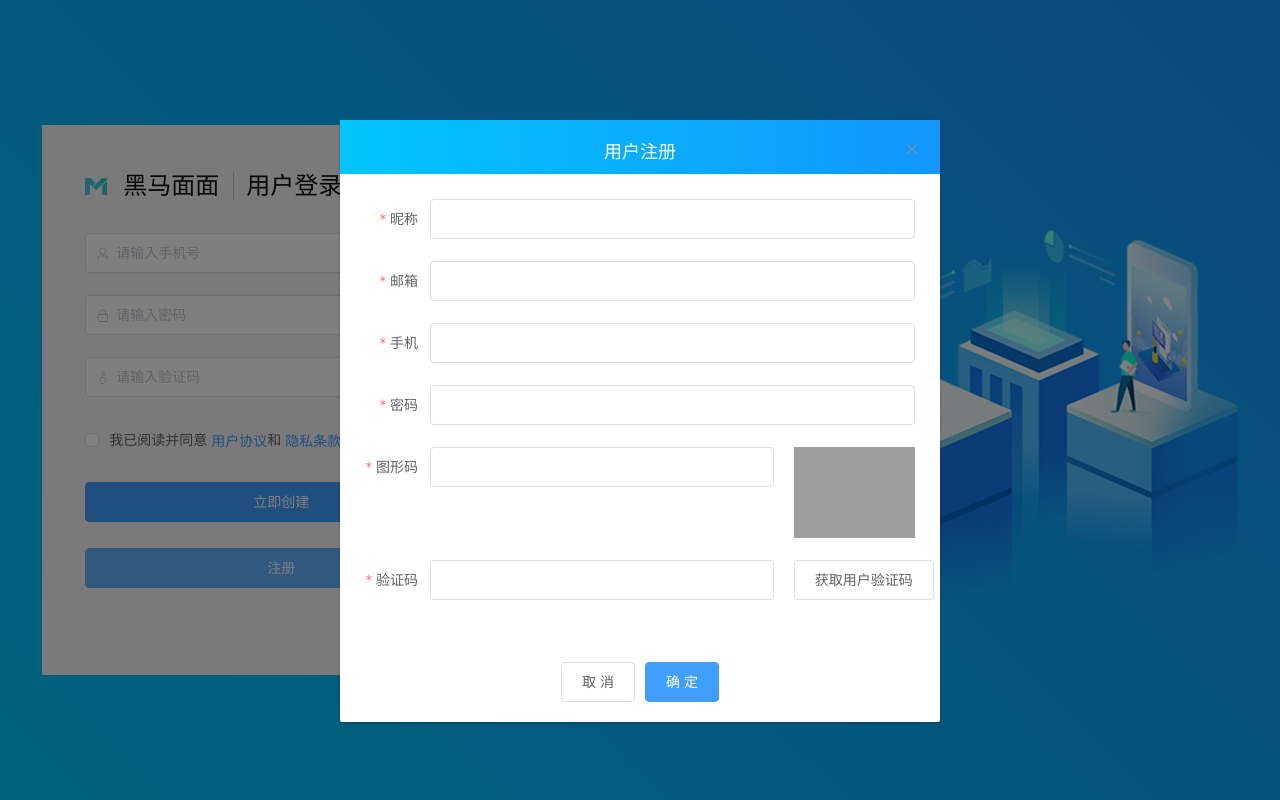
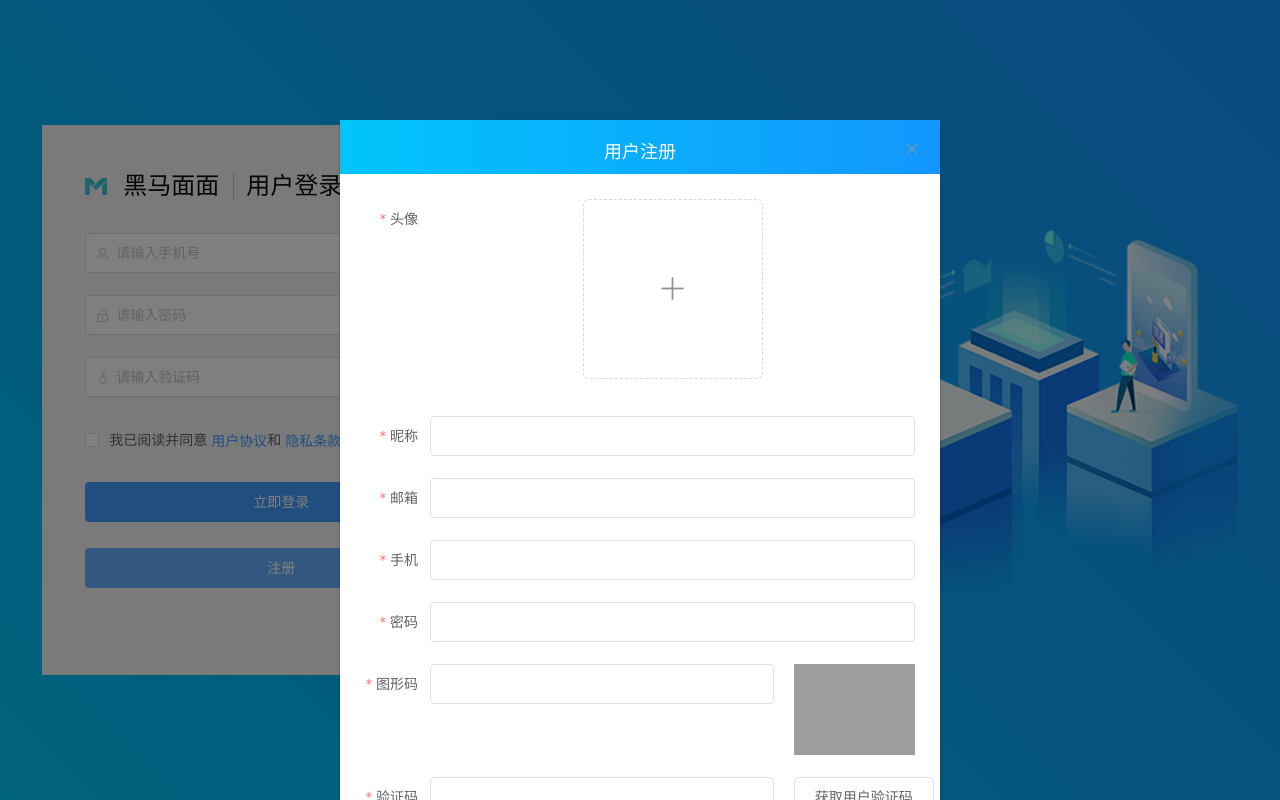
Before and after one commit to MRFEJ/heima47qi02, a Vue app: page /#/login in a window 1280 px wide. Both pictures are taken after a click on the button "注册". Built offline with nearby package versions, Linux system fonts and the light colour scheme.

Commit message:
完成注册组件的头像上传,点击注册功能,抽离请求组成一个文件,后期好维护

```diff
--- /dev/null
+++ b/src/api/register.js
@@ -0,0 +1,21 @@
+import axios from "axios"
+
+// 发送手机验证码
+export function cell(data) {
+    return axios({
+        url: process.env.VUE_APP_URL + '/sendsms',
+        method: 'post',
+        data,
+        withCredentials: true
+    })
+}
+
+// 发送注册请求
+export function reg(data) {
+    return axios({
+        url: process.env.VUE_APP_URL + '/register',
+        method: 'post',
+        data,
+        withCredentials: true
+    })
+}
--- a/src/main.js
+++ b/src/main.js
@@ -3,8 +3,6 @@ import App from './App.vue'
 import router from "./router/index"
 import "./style/base.css"
 
-import axios from 'axios'
-Vue.prototype.$axios = axios;
 
 import ElementUI from 'element-ui';
 import 'element-ui/lib/theme-chalk/index.css';
--- a/src/view/login/components/register.vue
+++ b/src/view/login/components/register.vue
@@ -1,6 +1,21 @@
 <template>
   <el-dialog title="用户注册" width="600px" center :visible.sync="dialogFormVisible">
     <el-form :model="form" ref="form" :rules="rules">
+      <el-form-item label="头像" :label-width="formLabelWidth" prop="avatar">
+        <el-upload
+          name="image"
+          v-model="form.avatar"
+          class="avatar-uploader"
+          :action="imgUrl"
+          :show-file-list="false"
+          :on-success="handleAvatarSuccess"
+          :before-upload="beforeAvatarUpload"
+        >
+          <img v-if="imageUrl" :src="imageUrl" class="avatar" />
+          <i v-else class="el-icon-plus avatar-uploader-icon"></i>
+        </el-upload>
+      </el-form-item>
+
       <el-form-item label="昵称" :label-width="formLabelWidth" prop="name">
         <el-input v-model="form.name" autocomplete="off"></el-input>
       </el-form-item>
@@ -17,7 +32,7 @@
         <el-input show-password v-model="form.password" autocomplete="off"></el-input>
       </el-form-item>
 
-      <el-form-item label="图形码" :label-width="formLabelWidth"  prop="code">
+      <el-form-item label="图形码" :label-width="formLabelWidth" prop="code">
         <el-row>
           <el-col :span="17">
             <el-input v-model="form.code" autocomplete="off"></el-input>
@@ -28,7 +43,7 @@
         </el-row>
       </el-form-item>
 
-      <el-form-item label="验证码" :label-width="formLabelWidth"  prop="rcode">
+      <el-form-item label="验证码" :label-width="formLabelWidth" prop="rcode">
         <el-row>
           <el-col :span="17">
             <el-input v-model="form.rcode" autocomplete="off"></el-input>
@@ -47,9 +62,13 @@
 </template>
 
 <script>
+import { cell, reg } from "@/api/register.js";
 export default {
   data() {
     return {
+      imgUrl: process.env.VUE_APP_URL + "/uploads",
+      // 头像路径
+      imageUrl: "",
       // 短信计时
       time: 0,
       // 验证码发送
@@ -61,24 +80,42 @@ export default {
         phone: "",
         password: "",
         code: "",
-        rcode: ""
+        rcode: "",
+        avatar: ""
       },
       rules: {
+        avatar: [
+          { required: true, message: "头像不能为空", trigger: "change" }
+        ],
         name: [{ required: true, message: "昵称不能为空", trigger: "blur" }],
         email: [
           { required: true, message: "邮箱不能为空", trigger: "blur" },
-          { pattern: /\w[-\w.+]*@([A-Za-z0-9][-A-Za-z0-9]+\.)+[A-Za-z]{2,14}/, mesage: "邮箱格式不正确", trigger: "blur" }
+          {
+            pattern: /\w[-\w.+]*@([A-Za-z0-9][-A-Za-z0-9]+\.)+[A-Za-z]{2,14}/,
+            message: "邮箱格式不正确",
+            trigger: "blur"
+          }
         ],
         phone: [
           { required: true, message: "手机号不能为空", trigger: "blur" },
-          { pattern: /0?(13|14|15|18)[0-9]{9}/, mesage: "手机号格式不正确", trigger: "blur" }
+          {
+            pattern: /^0?(13|14|15|18)[0-9]{9}$/,
+            message: "手机号格式不正确",
+            trigger: "blur"
+          }
         ],
         password: [
           { required: true, message: "密码不能为空", trigger: "blur" },
-          { max: 12, min: 6, mesage: "密码必须在6-12位", trigger: "change" }
+          { max: 12, min: 6, message: "密码必须在6-12位", trigger: "change" }
         ],
-        code: [{ required: true, message: "图形码不能为空", trigger: "blur" }],
-        rcode: [{ required: true, message: "验证码不能为空", trigger: "blur" }]
+        code: [
+          { required: true, message: "图形码不能为空", trigger: "blur" },
+          { len: 4, message: "图形码是4位", trigger: "blur" }
+        ],
+        rcode: [
+          { required: true, message: "验证码不能为空", trigger: "blur" },
+          { len: 4, message: "验证码是4位", trigger: "blur" }
+        ]
       },
       formLabelWidth: "65px"
     };
@@ -87,10 +124,16 @@ export default {
     //   发送图片验证码
     goCode() {
       this.code_yz =
-        process.env.VUE_APP_URL + "/captcha?type=sendsms" + "&l=" + new Date();
+        process.env.VUE_APP_URL + "/captcha?type=sendsms" + "&l=" + Date.now();
     },
     //   点击btn发送短信验证码
     code_bt() {
+      if (!/^0?(13|14|15|18)[0-9]{9}$/.test(this.form.phone)) {
+        return this.$message.error("手机号格式不正确");
+      }
+      if (this.form.code.length != 4) {
+        return this.$message.error("验证码是4位");
+      }
       this.time = 60;
       let times = setInterval(() => {
         this.time--;
@@ -99,30 +142,64 @@ export default {
         }
       }, 1000);
 
-      this.$axios({
-        url: process.env.VUE_APP_URL + "/sendsms",
-        method: "post",
-        data: {
-          code: this.form.code,
-          phone: this.form.phone
-        },
-        withCredentials: true
+      cell({
+        code: this.form.code,
+        phone: this.form.phone
       }).then(res => {
         //成功回调
-        console.log(res);
-        if(res.data.code==200){
-            alert('验证码为:'+res.data.data.captcha)
-        }else{
-            alert(res.data.message)
+        // console.log(res);
+        if (res.data.code == 200) {
+          this.$message.success("验证码为:" + res.data.data.captcha);
+        } else {
+          this.$message.error(res.data.message);
         }
       });
     },
-    sure(){
-        this.$refs.form.validate(v=>{
-            if(v){
-                alert('验证通过')
+    sure() {
+      this.$refs.form.validate(v => {
+        if (v) {
+          reg({
+            username: this.form.name,
+            phone: this.form.phone,
+            email: this.form.email,
+            avatar: this.form.avatar,
+            password: this.form.password,
+            rcode: this.form.rcode
+          }).then(res => {
+            // console.log(res)
+            if (res.data.code == 200) {
+              this.$message.success("注册成功!");
+              this.$refs.form.resetFields();
+              this.imageUrl = null;
+              this.dialogFormVisible = false;
+            } else {
+              this.$message.error(res.data.message);
             }
-        })
+          });
+        }
+      });
+    },
+
+    // 头像函数
+    handleAvatarSuccess(res, file) {
+      this.imageUrl = URL.createObjectURL(file.raw);
+
+      this.form.avatar = res.data.file_path;
+
+      this.$refs.form.validateField("avatar");
+      // console.log(res, file);
+    },
+    beforeAvatarUpload(file) {
+      const isJPG = file.type === "image/jpeg" || "image/png" || "image/gif";
+      const isLt2M = file.size / 1024 / 1024 < 2;
+
+      if (!isJPG) {
+        this.$message.error("上传头像只能是 图片 格式!");
+      }
+      if (!isLt2M) {
+        this.$message.error("上传头像图片大小不能超过 2MB!");
+      }
+      return isJPG && isLt2M;
     }
   }
 };
@@ -138,4 +215,32 @@ export default {
 .img_code {
   width: 100%;
 }
+
+// 头像样式
+.avatar-uploader {
+  text-align: center;
+  .avatar-uploader-icon {
+    font-size: 28px;
+    color: #8c939d;
+    width: 178px;
+    height: 178px;
+    line-height: 178px;
+    text-align: center;
+  }
+}
+.avatar-uploader .el-upload {
+  border: 1px dashed #d9d9d9;
+  border-radius: 6px;
+  cursor: pointer;
+  position: relative;
+  overflow: hidden;
+}
+.avatar-uploader .el-upload:hover {
+  border-color: #409eff;
+}
+.avatar {
+  width: 178px;
+  height: 178px;
+  display: block;
+}
 </style>
--- a/src/view/login/login.vue
+++ b/src/view/login/login.vue
@@ -49,7 +49,7 @@
         <el-form-item>
           <el-row>
             <el-col>
-              <el-button type="primary" @click="submitForm">立即创建</el-button>
+              <el-button type="primary" @click="submitForm">立即登录</el-button>
               <el-button type="primary" @click="Login_reg">注册</el-button>
             </el-col>
           </el-row>
@@ -63,9 +63,9 @@
 </template>
 
 <script>
-import reg from "./components/register"
+import reg from "./components/register";
 export default {
-  components:{
+  components: {
     reg
   },
   data() {
@@ -79,14 +79,21 @@ export default {
       rules: {
         phone: [
           { required: true, message: "手机号不能为空", trigger: "blur" },
-          { pattern: /0?(13|14|15|18)[0-9]{9}/, message: "手机号格式不正确",trigger:'blur' }
+          {
+            pattern: /^0?(13|14|15|18)[0-9]{9}$/,
+            message: "手机号格式不正确",
+            trigger: "blur"
+          }
         ],
 
         password: [
           { required: true, message: "密码不能为空", trigger: "blur" },
           { max: 12, min: 6, message: "密码在6-12位", trigger: "change" }
         ],
-        code: [{ required: true, message: "验证码不能为空", trigger: "blur" }],
+        code: [
+          { required: true, message: "验证码不能为空", trigger: "blur" },
+          { max: 4, min: 4, message: "验证码是4位", trigger: "change" }
+        ],
         checked: [
           {
             pattern: /true/,
@@ -107,8 +114,8 @@ export default {
       });
     },
     // 点击注册
-    Login_reg(){
-      this.$refs.reg.dialogFormVisible=true;
+    Login_reg() {
+      this.$refs.reg.dialogFormVisible = true;
     }
   }
 };
```
